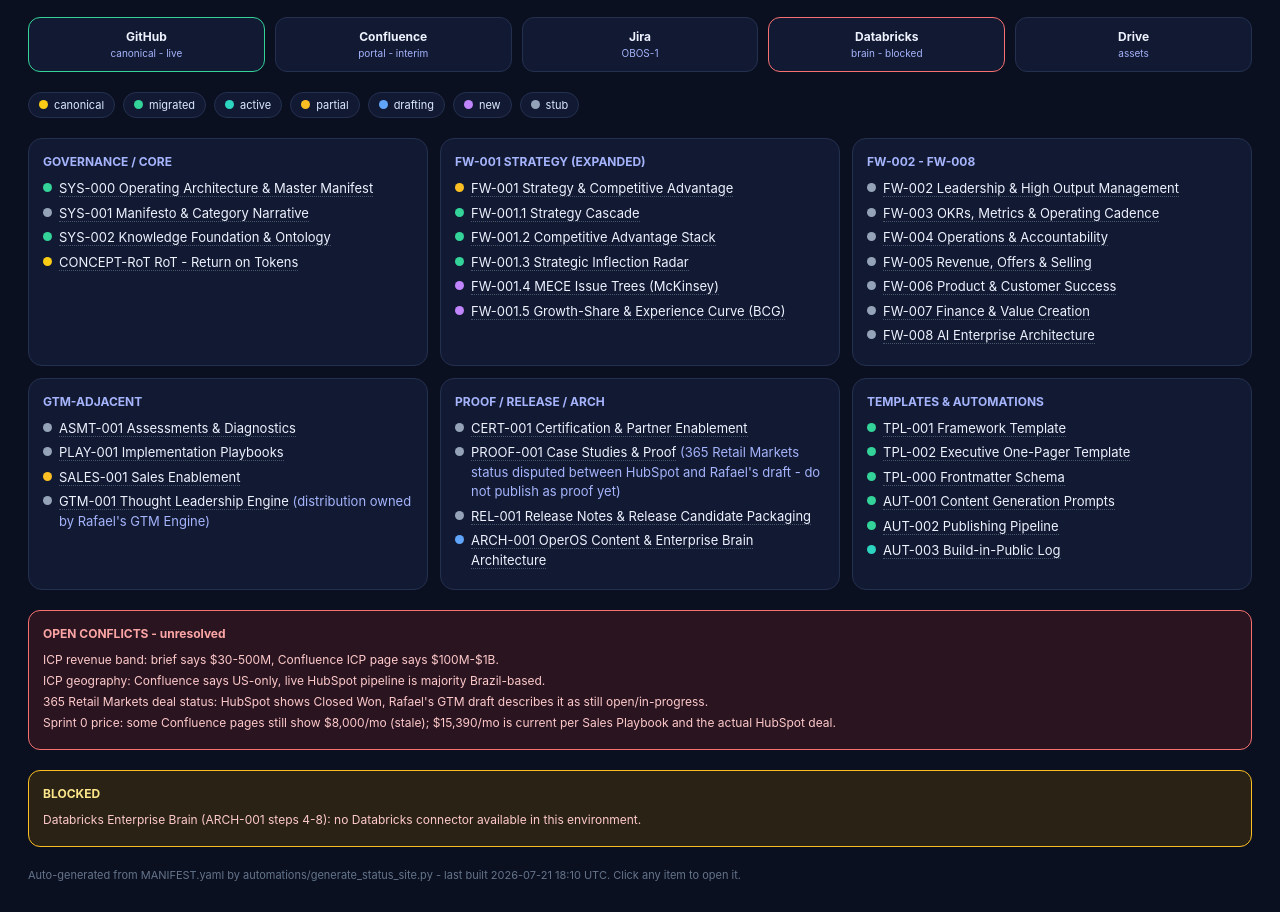
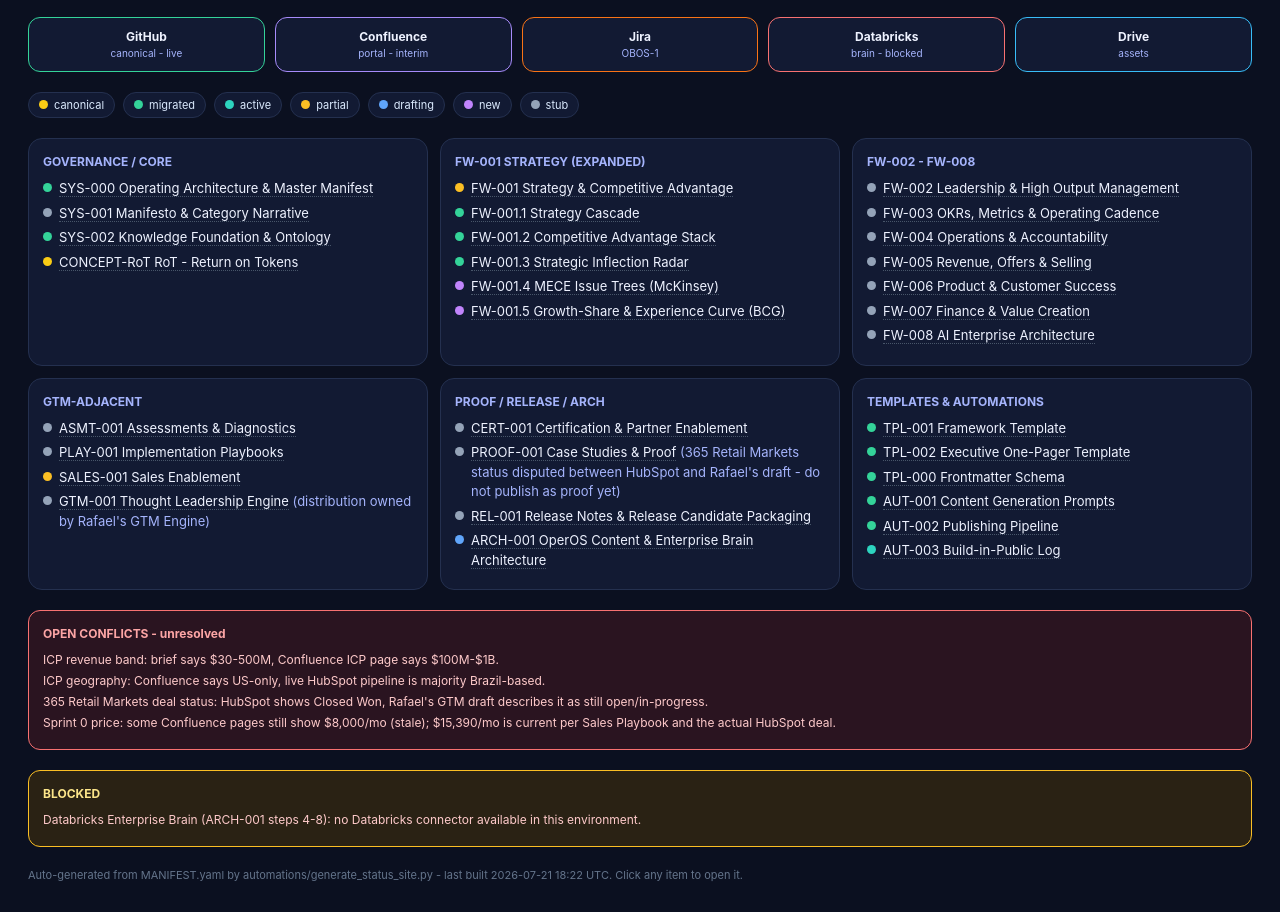
Before and after one commit to antonioOperOS/OperOSAI-operos-body-of-knowledge, a plain HTML site: page docs/index.html in a window 1280 px wide. Shown: the part 116-1028 px from the top of the page. Drawn offline with Linux system fonts and the light colour scheme.

Commit message:
fix: give Confluence, Jira, and Drive boxes distinct border colors (violet, orange, sky blue) matching GitHub/Databricks treatment

```diff
--- a/docs/index.html
+++ b/docs/index.html
@@ -27,10 +27,10 @@
 
 <div class="arch">
   <a class="box" href="https://github.com/antonioOperOS/OperOSAI-operos-body-of-knowledge" target="_blank" rel="noopener" style="border-color:#34d399;"><div style="font-size:12px;font-weight:700;">GitHub</div><div style="font-size:10px;color:#a5b4fc;">canonical - live</div></a>
-  <a class="box" href="https://operos.atlassian.net/wiki/spaces/TLAC" target="_blank" rel="noopener"><div style="font-size:12px;font-weight:700;">Confluence</div><div style="font-size:10px;color:#a5b4fc;">portal - interim</div></a>
-  <a class="box" href="https://operos.atlassian.net/browse/OBOS-1" target="_blank" rel="noopener"><div style="font-size:12px;font-weight:700;">Jira</div><div style="font-size:10px;color:#a5b4fc;">OBOS-1</div></a>
+  <a class="box" href="https://operos.atlassian.net/wiki/spaces/TLAC" target="_blank" rel="noopener" style="border-color:#a78bfa;"><div style="font-size:12px;font-weight:700;">Confluence</div><div style="font-size:10px;color:#a5b4fc;">portal - interim</div></a>
+  <a class="box" href="https://operos.atlassian.net/browse/OBOS-1" target="_blank" rel="noopener" style="border-color:#f97316;"><div style="font-size:12px;font-weight:700;">Jira</div><div style="font-size:10px;color:#a5b4fc;">OBOS-1</div></a>
   <div class="box" style="border-color:#f87171;cursor:default;"><div style="font-size:12px;font-weight:700;">Databricks</div><div style="font-size:10px;color:#a5b4fc;">brain - blocked</div></div>
-  <a class="box" href="https://drive.google.com/drive/folders/0AG6QZiEVwppOUk9PVA" target="_blank" rel="noopener"><div style="font-size:12px;font-weight:700;">Drive</div><div style="font-size:10px;color:#a5b4fc;">assets</div></a>
+  <a class="box" href="https://drive.google.com/drive/folders/0AG6QZiEVwppOUk9PVA" target="_blank" rel="noopener" style="border-color:#38bdf8;"><div style="font-size:12px;font-weight:700;">Drive</div><div style="font-size:10px;color:#a5b4fc;">assets</div></a>
 </div>
 
 <div class="legend"><span class="legend-chip"><span class="dot" style="background:#facc15;"></span>canonical</span><span class="legend-chip"><span class="dot" style="background:#34d399;"></span>migrated</span><span class="legend-chip"><span class="dot" style="background:#2dd4bf;"></span>active</span><span class="legend-chip"><span class="dot" style="background:#fbbf24;"></span>partial</span><span class="legend-chip"><span class="dot" style="background:#60a5fa;"></span>drafting</span><span class="legend-chip"><span class="dot" style="background:#c084fc;"></span>new</span><span class="legend-chip"><span class="dot" style="background:#94a3b8;"></span>stub</span></div>
@@ -84,5 +84,5 @@
 
 </div>
 
-<div style="margin-top:20px;font-size:11px;color:#64748b;">Auto-generated from MANIFEST.yaml by automations/generate_status_site.py - last built 2026-07-21 18:10 UTC. Click any item to open it.</div>
+<div style="margin-top:20px;font-size:11px;color:#64748b;">Auto-generated from MANIFEST.yaml by automations/generate_status_site.py - last built 2026-07-21 18:22 UTC. Click any item to open it.</div>
 </body></html>
```
Also changed, not shown: 1 other file.
